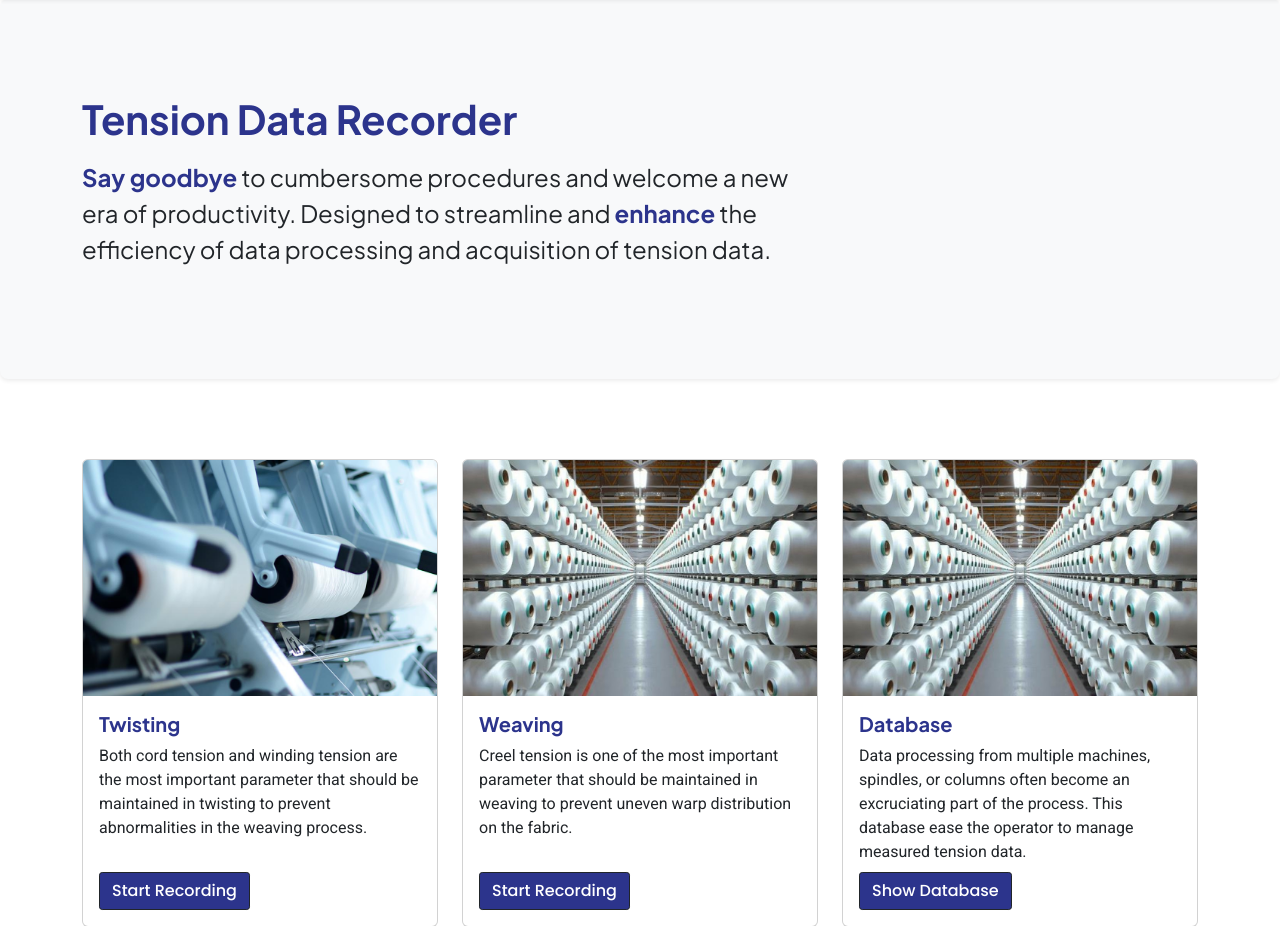
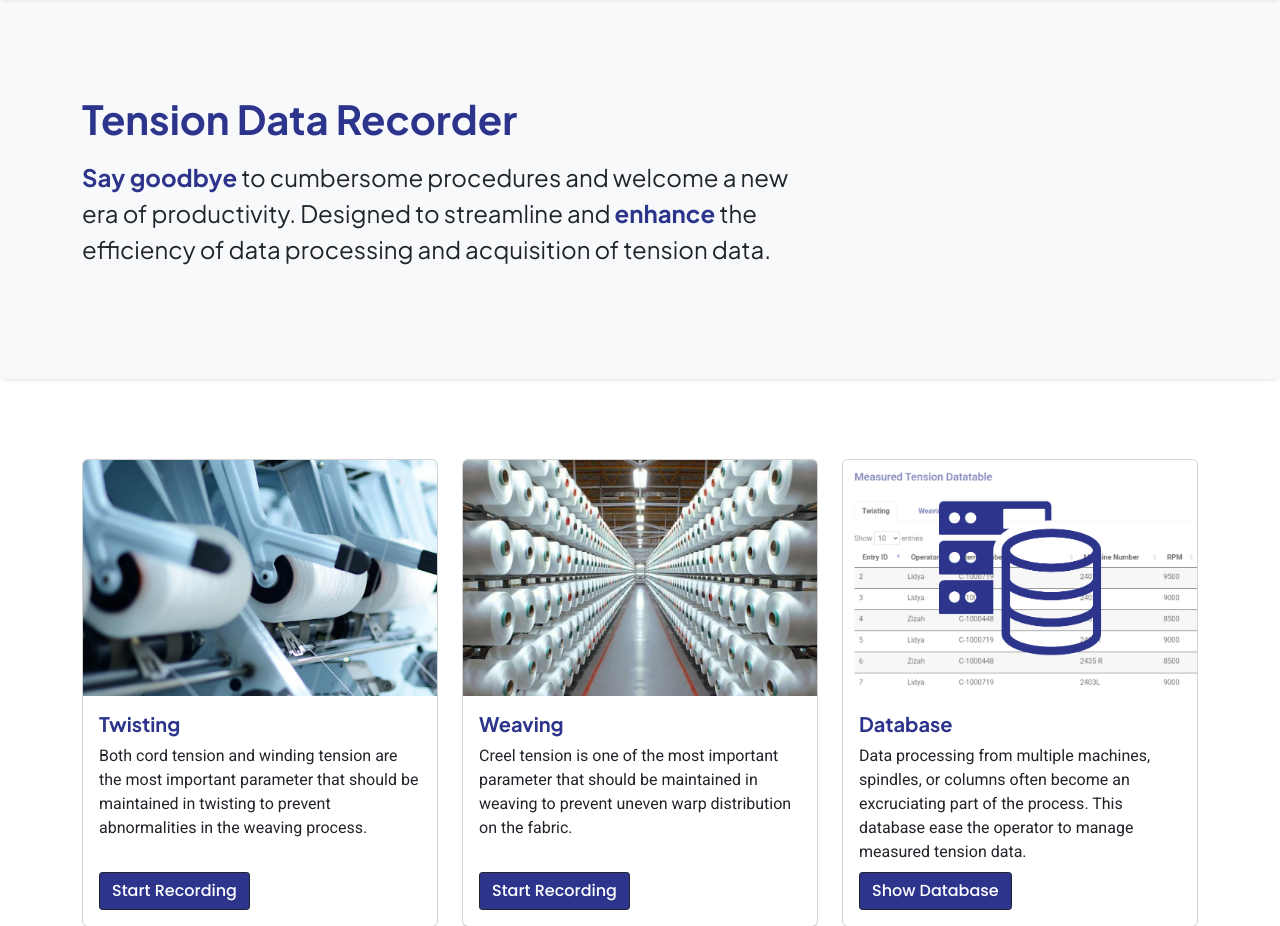
Before and after one commit to luzikato-02/tensionDataRecorder, a Flask app: page / in a window 1280 px wide. Shown: the part 60-986 px from the top of the page. Run offline with Flask 3, Linux system fonts and the light colour scheme; some libraries are stand-ins or nearby versions.

Commit message:
Changed database card image

```diff
--- a/api/templates/main.html
+++ b/api/templates/main.html
@@ -51,7 +51,7 @@
             </div>
             <div class="col-md-4">
                 <div class="card mb-3">
-                    <img src="{{ url_for('static', filename='img/weaving-creel.jpg') }}" class="card-img-top" alt="...">
+                    <img src="{{ url_for('static', filename='img/database-image.png') }}" class="card-img-top" alt="...">
                     <div class="card-body">
                       <h5 class="card-title">Database</h5>
                       <p class="card-text" style="height: 6rem;">Data processing from multiple machines, spindles, or columns often become an excruciating part of the process. This database ease the operator to manage measured tension data.</p>
```
Also changed, not shown: api/static/img/database-image.png (added).
